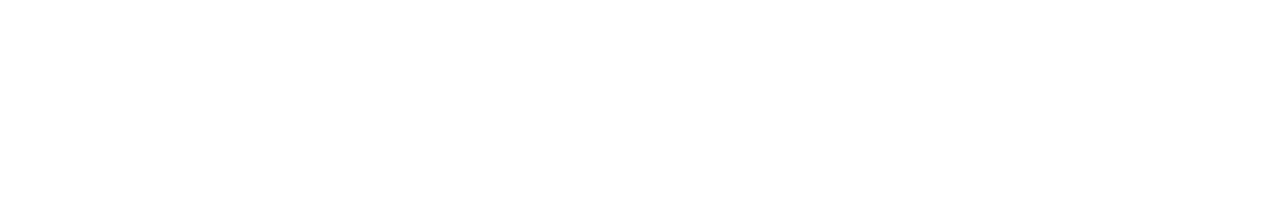
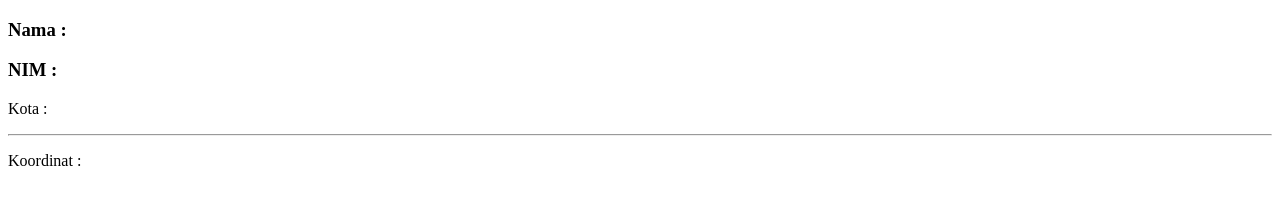
Before and after one commit to bebyayu246/246_WeatheAPI, a website: page public/index.html in a window 1280 px wide. Drawn offline with Linux system fonts and the light colour scheme.

Commit message:
kode ini membuat tampilan untuk menampilkan Nama, NIM, kota, dan koordinat lokasi pengguna pada halaman web.

```diff
--- a/public/index.html
+++ b/public/index.html
@@ -5,3 +5,22 @@
     <meta name="viewport" content="width=device-width, initial-scale=1.0">
     <title>Geolocation</title>
 </head>
+<body>
+    <h3>Nama :</h3>
+    <h3>NIM :</h3>
+
+    <p>
+        Kota :
+        <span id="lokasi"></span><br>
+    </p>
+
+    <hr>
+
+    <p>
+        Koordinat :
+        <span id="negara"></span>
+    </p>
+
+
+</body>
+</html>
```
